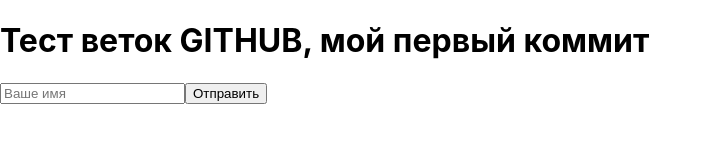
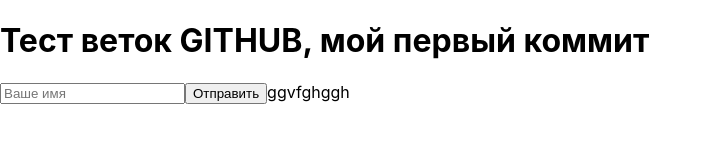
Before and after one commit to Oscarquell/jst07-test2, a React (Create React App) app: page / in a window 1280 px wide. Shown: the top 160 px of the page, without its empty margins (0-712 px from the left). Built offline with nearby package versions, Linux system fonts and the light colour scheme.

Commit message:
изменил апп жс

```diff
--- a/src/App.js
+++ b/src/App.js
@@ -17,6 +17,7 @@
             <h1>Тест веток GITHUB, мой первый коммит</h1>
             <input type="text" placeholder='Ваше имя' onChange={ (event) => setName({message: event.target.value}) }/>
             <input type="button" value='Отправить' onClick={sendMessage}/>
+             ggvfghggh
         </div>
     );
 };
```
